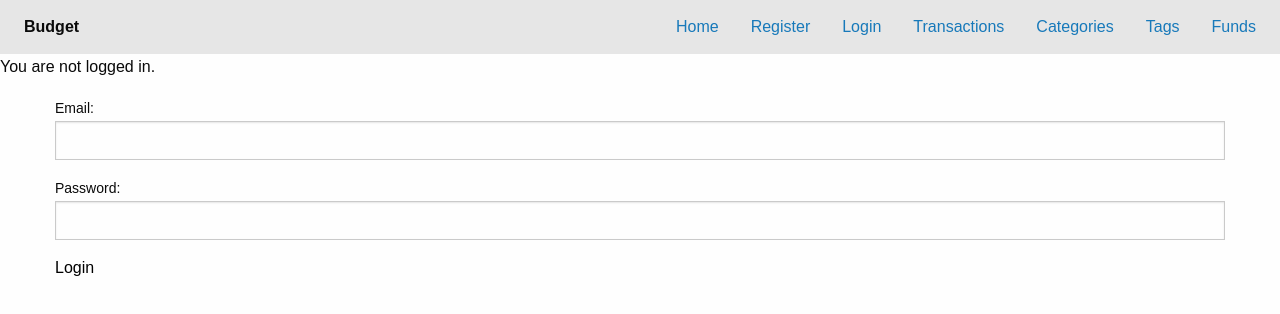
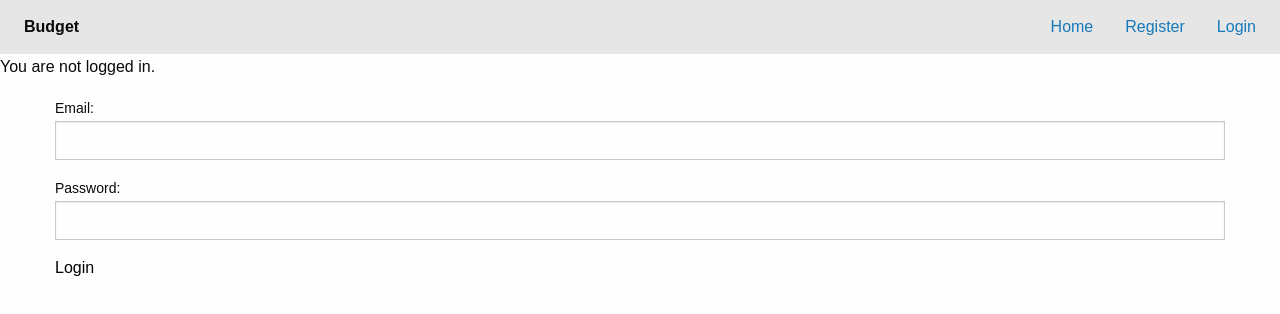
Before and after one commit to martynbiz/budget-reactjs, a React (Create React App) app: page /login in a window 1280 px wide. Shown: the top 314 px of the page. Built offline with nearby package versions, Linux system fonts and the light colour scheme.

Commit message:
Add condition to menu

```diff
--- a/src/App.js
+++ b/src/App.js
@@ -18,7 +18,7 @@ import NotFound from './components/NotFound';
 import PrivateRoute from './components/PrivateRoute';
 import AuthButton from './components/AuthButton';
 
-import Navigation from './components/Navigation';
+import TopBar from './components/TopBar';
 
 import {
   BrowserRouter,
@@ -29,7 +29,7 @@ import {
 const App = () => (
   <BrowserRouter>
     <div>
-      <Navigation/>
+      <TopBar/>
       <AuthButton />
       <div className="grid-container">
         <div className="grid-x">
--- a/src/components/Navigation.js
+++ /dev/null
@@ -1,31 +0,0 @@
-import React from 'react';
-
-import {
-  NavLink,
-  Link
-} from 'react-router-dom'
-
-import Auth from './fakeAuth';
-
-const Navigation = () => (
-  <div className="top-bar">
-    <div className="top-bar-left">
-      <ul className="dropdown menu" data-dropdown-menu>
-        <li className="menu-text">Budget</li>
-      </ul>
-    </div>
-    <div className="top-bar-right show-for-medium">
-      <ul className="dropdown menu" data-dropdown-menu>
-        <li><NavLink to="/">Home</NavLink></li>
-        <li><NavLink to="/register">Register</NavLink></li>
-        <li><NavLink to="/login">Login</NavLink></li>
-        <li><NavLink to="/transactions">Transactions</NavLink></li>
-        <li><NavLink to="/categories">Categories</NavLink></li>
-        <li><NavLink to="/tags">Tags</NavLink></li>
-        <li><NavLink to="/funds">Funds</NavLink></li>
-      </ul>
-    </div>
-  </div>
-);
-
-export default Navigation;
--- /dev/null
+++ b/src/components/TopBar.js
@@ -0,0 +1,36 @@
+import React from 'react';
+
+import {
+  NavLink,
+  Link
+} from 'react-router-dom'
+
+import Auth from './fakeAuth';
+
+const TopBar = () => (
+  <div className="top-bar">
+    <div className="top-bar-left">
+      <ul className="dropdown menu" data-dropdown-menu>
+        <li className="menu-text">Budget</li>
+      </ul>
+    </div>
+    <div className="top-bar-right show-for-medium">
+      {Auth.isAuthenticated ? (
+        <ul className="dropdown menu" data-dropdown-menu>
+          <li><NavLink to="/transactions">Transactions</NavLink></li>
+          <li><NavLink to="/categories">Categories</NavLink></li>
+          <li><NavLink to="/tags">Tags</NavLink></li>
+          <li><NavLink to="/funds">Funds</NavLink></li>
+        </ul>
+      ) : (
+        <ul className="dropdown menu" data-dropdown-menu>
+          <li><NavLink to="/">Home</NavLink></li>
+          <li><NavLink to="/register">Register</NavLink></li>
+          <li><NavLink to="/login">Login</NavLink></li>
+        </ul>
+      )}
+    </div>
+  </div>
+);
+
+export default TopBar;
```
